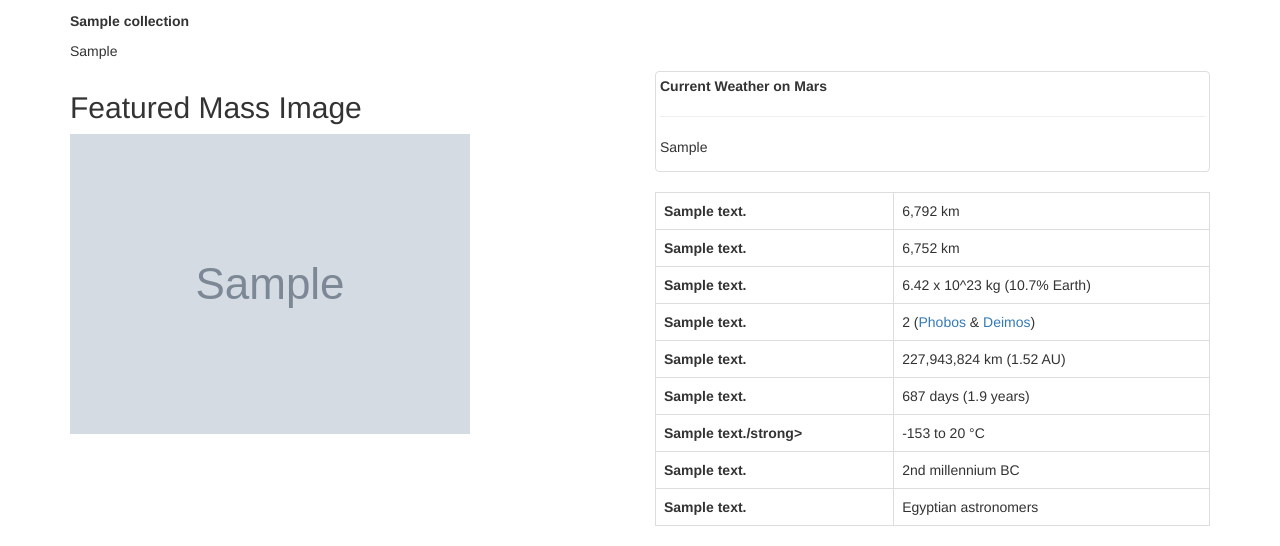
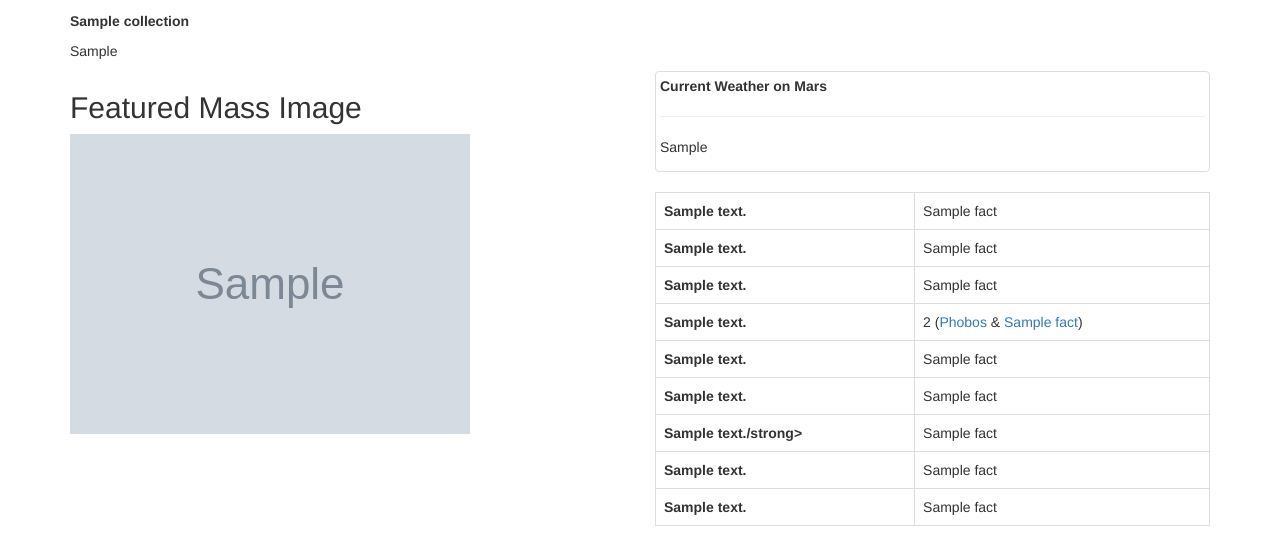
Before and after one commit to xaskoiking/HW_13_Raaghav_K_Web_Scraping, a Flask app: page / in a window 1280 px wide. Shown: the part 338-884 px from the top of the page. Run offline with Flask 2, Linux system fonts and the light colour scheme; grey boxes marked "Sample" are stand-in pictures; a database or web service that is not in the repository returns one stand-in record (values such as "Sample title"); some libraries are stand-ins or nearby versions.

Commit message:
Updated Code

```diff
--- a/templates/index.html
+++ b/templates/index.html
@@ -46,42 +46,42 @@
                 <tbody>
                     <tr class="row-1 odd">
                         <td class="column-1"><strong>{{marsDetail.desc[0]}}</strong></td>
-                        <td class="column-2">6,792 km<br>
+                        <td class="column-2">{{marsDetail.facts[0]}}<br>
                         </td>
                     </tr>
                     <tr class="row-2 even">
                         <td class="column-1"><strong>{{marsDetail.desc[1]}}</strong></td>
-                        <td class="column-2">6,752 km<br>
+                        <td class="column-2">{{marsDetail.facts[1]}}<br>
                         </td>
                     </tr>
                     <tr class="row-3 odd">
                         <td class="column-1"><strong>{{marsDetail.desc[2]}}</strong></td>
-                        <td class="column-2">6.42 x 10^23 kg (10.7% Earth)</td>
+                        <td class="column-2">{{marsDetail.facts[2]}}</td>
                     </tr>
                     <tr class="row-4 even">
                         <td class="column-1"><strong>{{marsDetail.desc[3]}}</strong></td>
-                        <td class="column-2">2 (<a href="https://space-facts.com/phobos/">Phobos</a> &amp; <a href="https://space-facts.com/deimos/">Deimos</a>)</td>
+                        <td class="column-2">2 (<a href="https://space-facts.com/phobos/">Phobos</a> &amp; <a href="https://space-facts.com/deimos/">{{marsDetail.facts[3]}}</a>)</td>
                     </tr>
                     <tr class="row-5 odd">
                         <td class="column-1"><strong>{{marsDetail.desc[4]}}</strong></td>
-                        <td class="column-2">227,943,824 km (1.52 AU)</td>
+                        <td class="column-2">{{marsDetail.facts[4]}}</td>
                     </tr>
                     <tr class="row-6 even">
                         <td class="column-1"><strong>{{marsDetail.desc[5]}}</strong></td>
-                        <td class="column-2">687 days (1.9 years)<br>
+                        <td class="column-2">{{marsDetail.facts[5]}}<br>
                         </td>
                     </tr>
                     <tr class="row-7 odd">
                         <td class="column-1"><strong>{{marsDetail.desc[6]}}/strong></td>
-                        <td class="column-2">-153 to 20 °C</td>
+                        <td class="column-2">{{marsDetail.facts[6]}}</td>
                     </tr>
                     <tr class="row-8 even">
                         <td class="column-1"><strong>{{marsDetail.desc[7]}}</strong></td>
-                        <td class="column-2">2nd millennium BC</td>
+                        <td class="column-2">{{marsDetail.facts[7]}}</td>
                     </tr>
                     <tr class="row-9 odd">
                         <td class="column-1"><strong>{{marsDetail.desc[8]}}</strong></td>
-                        <td class="column-2">Egyptian astronomers</td>
+                        <td class="column-2">{{marsDetail.facts[8]}}</td>
                     </tr>
                 </tbody>
             </table>
```
Also changed, not shown: 1 other file.
